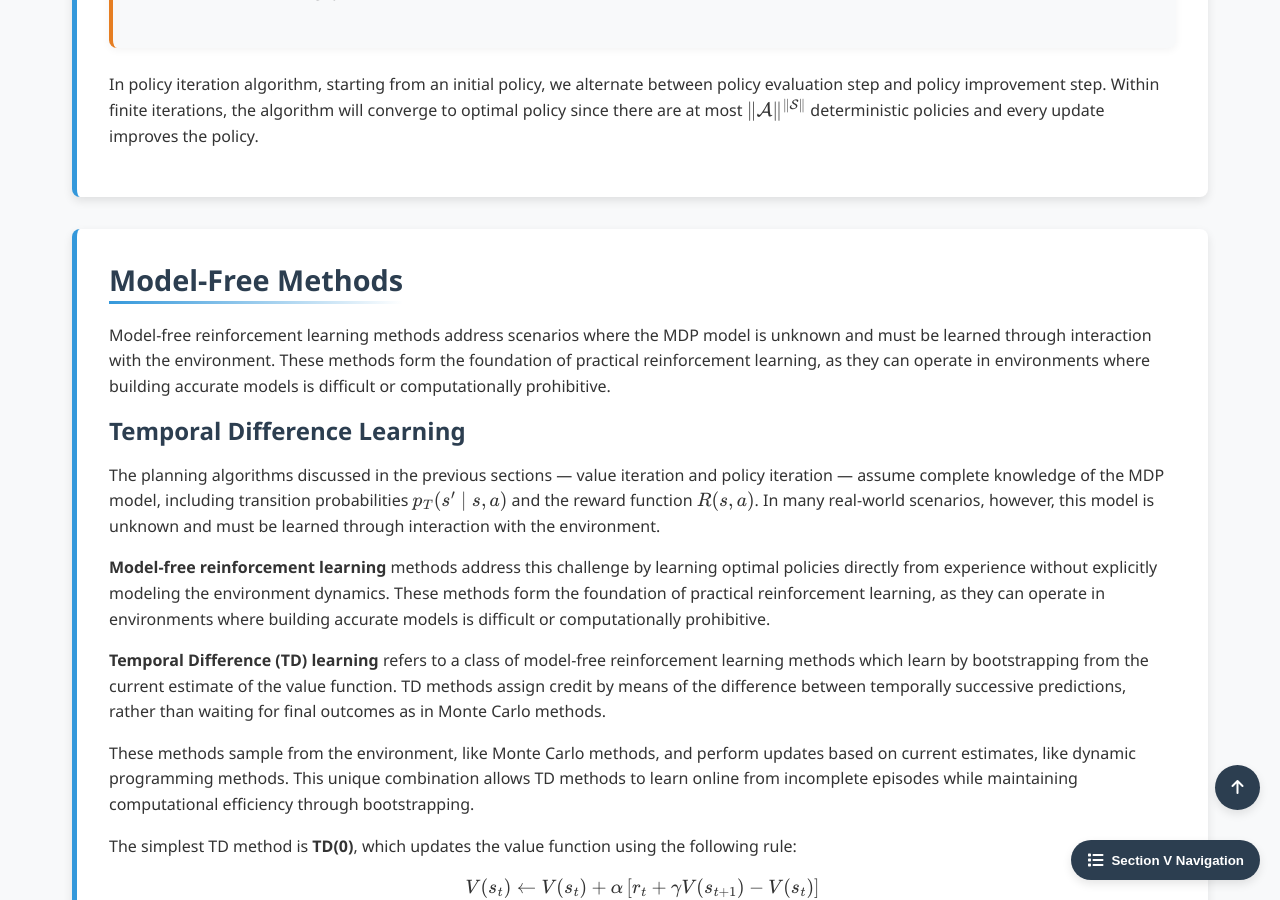
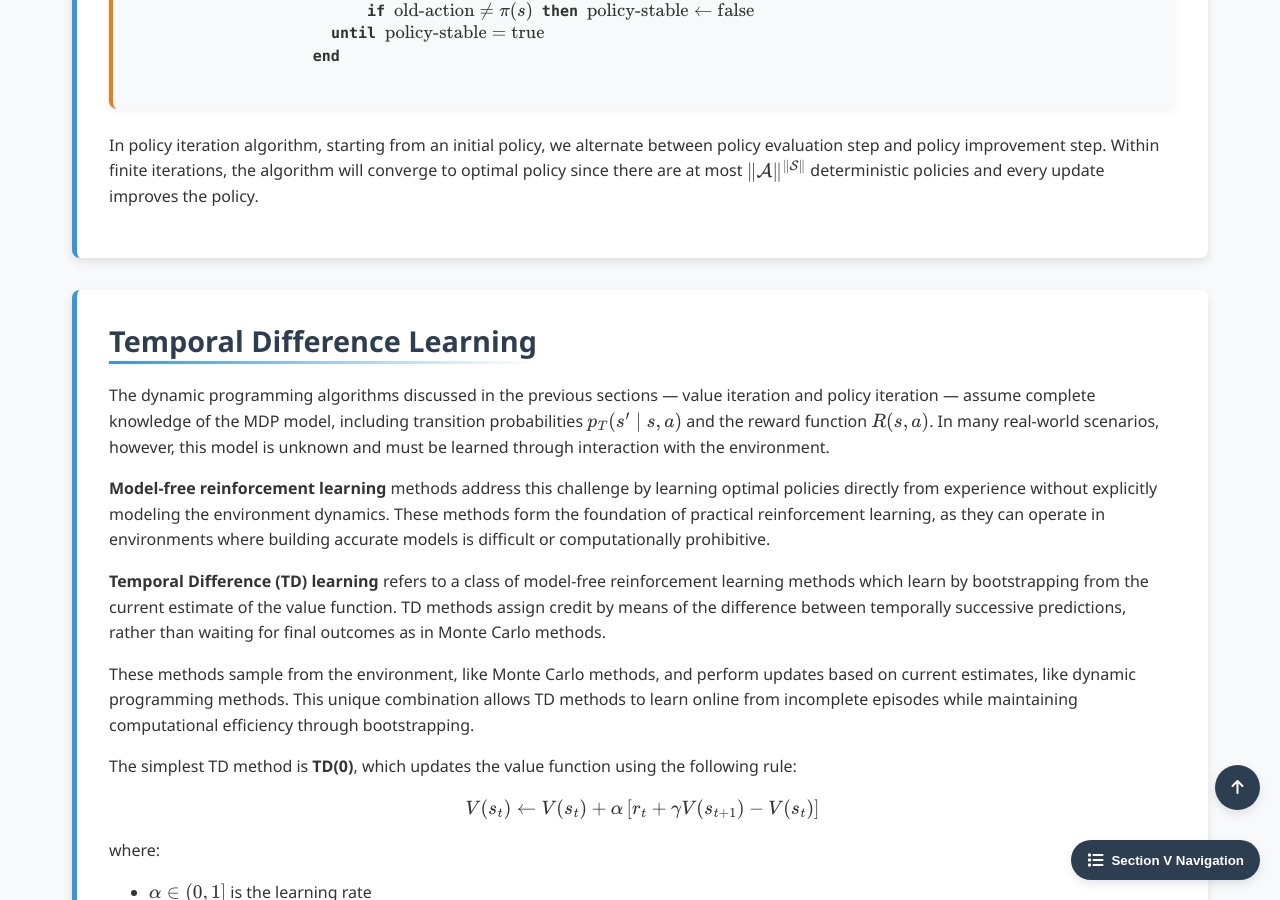
Before and after one commit to Yusukey01/yusukey01.github.io, a Jekyll site: the page built from Mathematics/Machine_learning/intro_RL.html, in a window 1280 px wide and 900 px high, scrolled down 9168 px. Built offline with Jekyll 4.4.1, drawn with Linux system fonts in a browser that asks for light colours; some of the changed text lies outside the part shown.

Commit message:
update RL section

```diff
--- a/Mathematics/Machine_learning/intro_RL.html
+++ b/Mathematics/Machine_learning/intro_RL.html
@@ -131,7 +131,10 @@ uses_python: false
             <a href="#mdp">Markov Decision Process</a>
             <a href="#value-functions">Value Functions & Bellman Equations</a>
             <a href="#DP">Dynamic Programming Algorithms for RL</a>
-            <a href="#model-free">Model-Free Methods</a>
+            <a href="#td-learning">Temporal Difference Learning</a>
+            <a href="#value-based">Value-Based Methods</a>
+            <a href="#policy-based">Policy-Based Methods</a>
+            <a href="#actor-critic">Actor-Critic Methods</a>
             <a href="#exploration">Exploration vs. Exploitation</a>
         </div>
 
@@ -582,7 +585,6 @@ uses_python: false
                     <strong>end</strong>
                 </div>
 
-
                 <p>
                     In policy iteration algorithm, starting from an initial policy, we alternate between policy evaluation step and
                     policy improvement step. Within finite iterations, the algorithm will converge to optimal policy since there are at
@@ -591,18 +593,11 @@ uses_python: false
 
             </section>
 
-            <section id="model-free" class="section-content">
-                <h2>Model-Free Methods</h2>
+            <section id="td-learning" class="section-content">
+                <h2>Temporal Difference Learning</h2>
 
                 <p>
-                    Model-free reinforcement learning methods address scenarios where the MDP model is unknown and must be learned through
-                    interaction with the environment. These methods form the foundation of practical reinforcement learning, as they can
-                    operate in environments where building accurate models is difficult or computationally prohibitive.
-                </p>
-
-                <h3>Temporal Difference Learning</h3>
-                <p>
-                    The planning algorithms discussed in the previous sections — value iteration and policy iteration — assume
+                    The dynamic programming algorithms discussed in the previous sections — value iteration and policy iteration — assume
                     complete knowledge of the MDP model, including transition probabilities \(p_T(s' \mid s, a)\) and the
                     reward function \(R(s, a)\). In many real-world scenarios, however, this model is unknown and must be
                     learned through interaction with the environment.
@@ -690,8 +685,11 @@ uses_python: false
                     efficiency of bootstrapping, making it particularly suitable for the online learning scenarios that
                     characterize modern reinforcement learning applications.
                 </p>
+            </section>
 
-                <h3>Value-Based Methods: Q-Learning and SARSA</h3>
+            <section id="value-based" class="section-content">
+                <h2>Value-Based Methods</h2>
+
                 <p>
                     Moving from value functions to action-value functions, we can learn optimal policies without knowing
                     the environment model. Two fundamental algorithms demonstrate different approaches to this problem.
@@ -729,8 +727,11 @@ uses_python: false
                     Both algorithms require exploration to discover good actions, leading us to the fundamental challenge
                     of balancing exploration and exploitation.
                 </p>
+            </section>
 
-                <h3>Policy-Based Methods</h3>
+            <section id="policy-based" class="section-content">
+                <h2>Policy-Based Methods</h2>
+
                 <p>
                     Policy-based methods directly parameterize and optimize policies without learning value functions. These methods address some fundamental limitations of value-based approaches, particularly in continuous action spaces and when stochastic policies are desired.
                 </p>
@@ -760,8 +761,11 @@ uses_python: false
                         <li>Better convergence properties with function approximation</li>
                     </ul>
                 </p>
+            </section>
 
-                <h3>Actor-Critic Methods</h3>
+            <section id="actor-critic" class="section-content">
+                <h2>Actor-Critic Methods</h2>
+
                 <p>
                     Actor-critic methods combine the benefits of both value-based and policy-based approaches by maintaining two function approximators:
                     <ul style="padding-left: 40px;">
```
Also changed, not shown: other parts of Mathematics/Machine_learning/intro_RL.html (+2 -2 lines).
